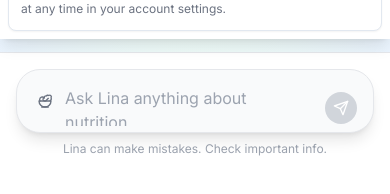
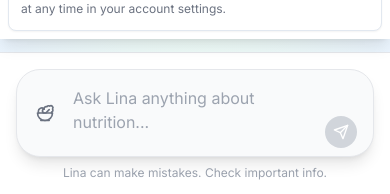
Before and after one commit to markluka154/wellPlate-app, a Next.js app in the folder apps/web/: page /chat in a window 390 px wide. Shown: the part 805-999 px from the top of the page. Before the commit the page ends 978 px from the top, so only its background shows below. Built offline with nearby package versions, Linux system fonts and the light colour scheme; no server answers; the database is empty; sample sign-in values are in the browser's storage.

Commit message:
Make salad button larger on mobile and add extensive debugging

```diff
--- a/apps/web/src/components/chat/ChatInput.tsx
+++ b/apps/web/src/components/chat/ChatInput.tsx
@@ -17,6 +17,14 @@ export function ChatInput({ onSend, disabled = false, userId }: ChatInputProps)
   const [attachedMeal, setAttachedMeal] = useState<SavedMeal | null>(null)
   const textareaRef = useRef<HTMLTextAreaElement>(null)
   const maxLength = 2000
+
+  // Debug: Log state on mount and when it changes
+  console.log('🔍 ChatInput mounted with:', { userId, disabled, hasTextarea: !!textareaRef.current })
+
+  // Debug: Log when userId changes
+  useEffect(() => {
+    console.log('🔍 ChatInput userId changed:', userId)
+  }, [userId])
 
   // Auto-resize textarea
   useEffect(() => {
@@ -122,11 +130,21 @@ User message: ${message.trim()}
           {/* Salad Icon Button */}
           <button
             type="button"
-            onClick={handleAttachMeal}
+            onClick={() => {
+              console.log('🔍 Salad button clicked!', { disabled, userId, hasTextarea: !!textareaRef.current })
+              if (!userId) {
+                console.error('❌ Button clicked but no userId!')
+              }
+              if (disabled) {
+                console.error('❌ Button clicked but disabled!')
+              }
+              handleAttachMeal()
+            }}
             disabled={disabled || !userId}
-            className="absolute left-3 top-1/2 transform -translate-y-1/2 w-8 h-8 flex items-center justify-center text-gray-500 hover:text-emerald-600 hover:bg-emerald-50 rounded-full transition-colors disabled:opacity-50"
+            className="absolute left-2 sm:left-3 top-1/2 transform -translate-y-1/2 w-10 h-10 sm:w-8 sm:h-8 flex items-center justify-center text-gray-500 hover:text-emerald-600 hover:bg-emerald-50 rounded-full transition-colors disabled:opacity-50 touch-manipulation z-10"
+            style={{ pointerEvents: 'auto' }}
           >
-            <Salad className="w-4 h-4" />
+            <Salad className="w-5 h-5 sm:w-4 sm:h-4" />
           </button>
 
           {/* Textarea */}
@@ -143,7 +161,7 @@ User message: ${message.trim()}
               w-full
               min-h-[56px]
               max-h-[200px]
-              pl-12 pr-14 py-4
+              pl-14 sm:pl-12 pr-14 py-4
               bg-transparent
               border-0
               resize-none
```
